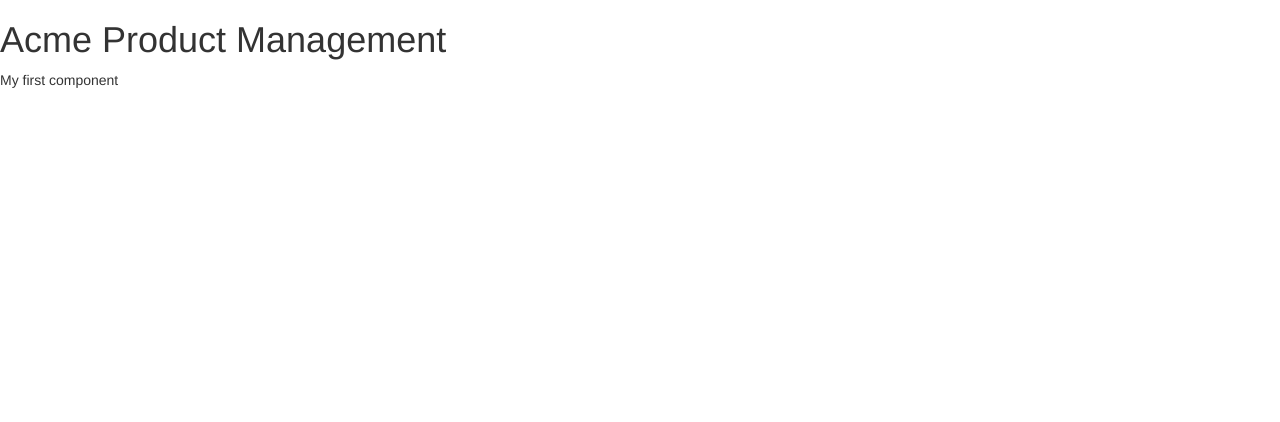
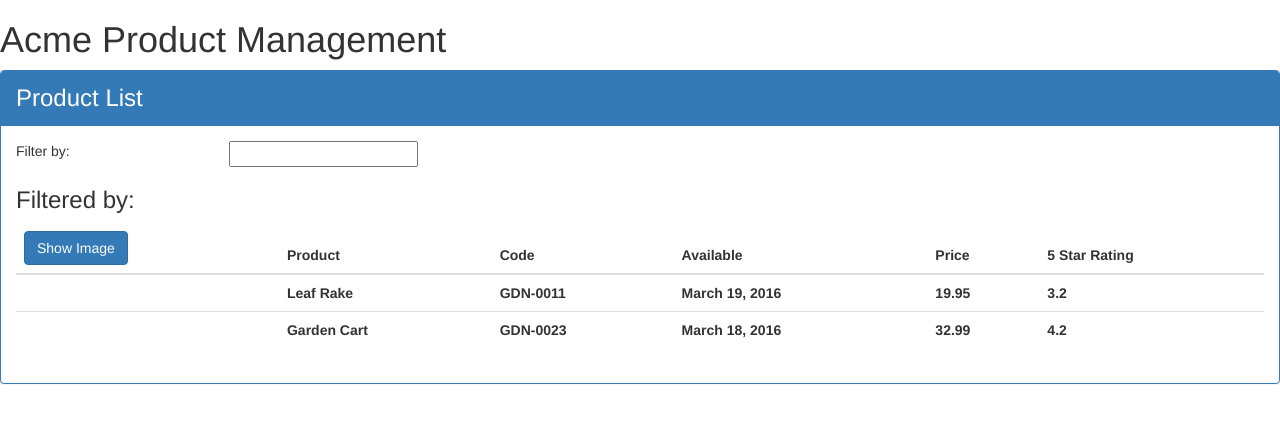
Before and after one commit to DeloitteDigitalAT/pluralsight, an Angular app in the folder angular-getting-tarted/APM/: page / in a window 1280 px wide. Shown: the top 422 px of the page. Built offline with nearby package versions, Linux system fonts and the light colour scheme.

Commit message:
Added templates and directives for our views

```diff
--- a/angular-getting-tarted/APM/src/app/app.component.ts
+++ b/angular-getting-tarted/APM/src/app/app.component.ts
@@ -4,7 +4,7 @@ import { Component } from "@angular/core";
   selector: 'pm-root',
   template: `
     <div><h1>{{pageTitle}}</h1>
-      <div>My first component</div>
+      <pm-products></pm-products>
     </div>
   `
 })
--- a/angular-getting-tarted/APM/src/app/app.module.ts
+++ b/angular-getting-tarted/APM/src/app/app.module.ts
@@ -2,9 +2,13 @@ import { BrowserModule } from '@angular/platform-browser';
 import { NgModule } from '@angular/core';
 
 import { AppComponent } from './app.component';
+import { ProductListComponent } from './products/product-list.component';
 
 @NgModule({
-  declarations: [ AppComponent ],
+  declarations: [
+    AppComponent,
+    ProductListComponent
+  ],
   imports: [ BrowserModule ],
   providers: [],
   bootstrap: [ AppComponent ]
--- /dev/null
+++ b/angular-getting-tarted/APM/src/app/products/product-list.component.html
@@ -0,0 +1,46 @@
+<div class='panel panel-primary'>
+    <div class='panel-heading'>
+        {{pageTitle}}
+    </div>
+    <div class='panel-body'>
+        <div class='row'>
+            <div class='col-md-2'>Filter by:</div>
+            <div class='col-md-4'>
+                <input type='text' />
+            </div>
+        </div>
+        <div class='row'>
+            <div class='col-md-6'>
+                <h3>Filtered by:</h3>
+            </div>
+        </div>
+        <div class='table-responsive'>
+            <table class='table' *ngIf='products && products.length'>
+                <thead>
+                    <tr>
+                        <th>
+                            <button class='btn btn-primary'>
+                                Show Image
+                            </button>
+                        </th>
+                        <th>Product</th>
+                        <th>Code</th>
+                        <th>Available</th>
+                        <th>Price</th>
+                        <th>5 Star Rating</th>
+                    </tr>
+                </thead>
+                <tbody>
+                    <tr *ngFor='let product of products'>
+                        <th></th>
+                        <th>{{ product.productName}}</th>
+                        <th>{{ product.productCode}}</th>
+                        <th>{{ product.releaseDate}}</th>
+                        <th>{{ product.price}}</th>
+                        <th>{{ product.starRating}}</th>
+                    </tr>
+                </tbody>
+            </table>
+        </div>
+    </div>
+</div>
--- /dev/null
+++ b/angular-getting-tarted/APM/src/app/products/product-list.component.ts
@@ -0,0 +1,33 @@
+import { Component } from "@angular/core";
+
+@Component({
+    selector: "pm-products",
+    templateUrl: "./product-list.component.html"
+})
+
+export class ProductListComponent {
+    pageTitle: string = 'Product List';
+    products: any[] = [
+        {
+            "productId": 1,
+            "productName": "Leaf Rake",
+            "productCode": "GDN-0011",
+            "releaseDate": "March 19, 2016",
+            "description": "Leaf rake with 48-inch wooden handle.",
+            "price": 19.95,
+            "starRating": 3.2,
+            "imageUrl": "http://openclipart.org/image/300px/svg_to_png/26215/Anonymous_Leaf_Rake.png"
+        },
+        {
+            "productId": 2,
+            "productName": "Garden Cart",
+            "productCode": "GDN-0023",
+            "releaseDate": "March 18, 2016",
+            "description": "15 gallon capacity rolling garden cart",
+            "price": 32.99,
+            "starRating": 4.2,
+            "imageUrl": "http://openclipart.org/image/300px/svg_to_png/58471/garden_cart.png"
+        }
+    ];
+
+}
```
